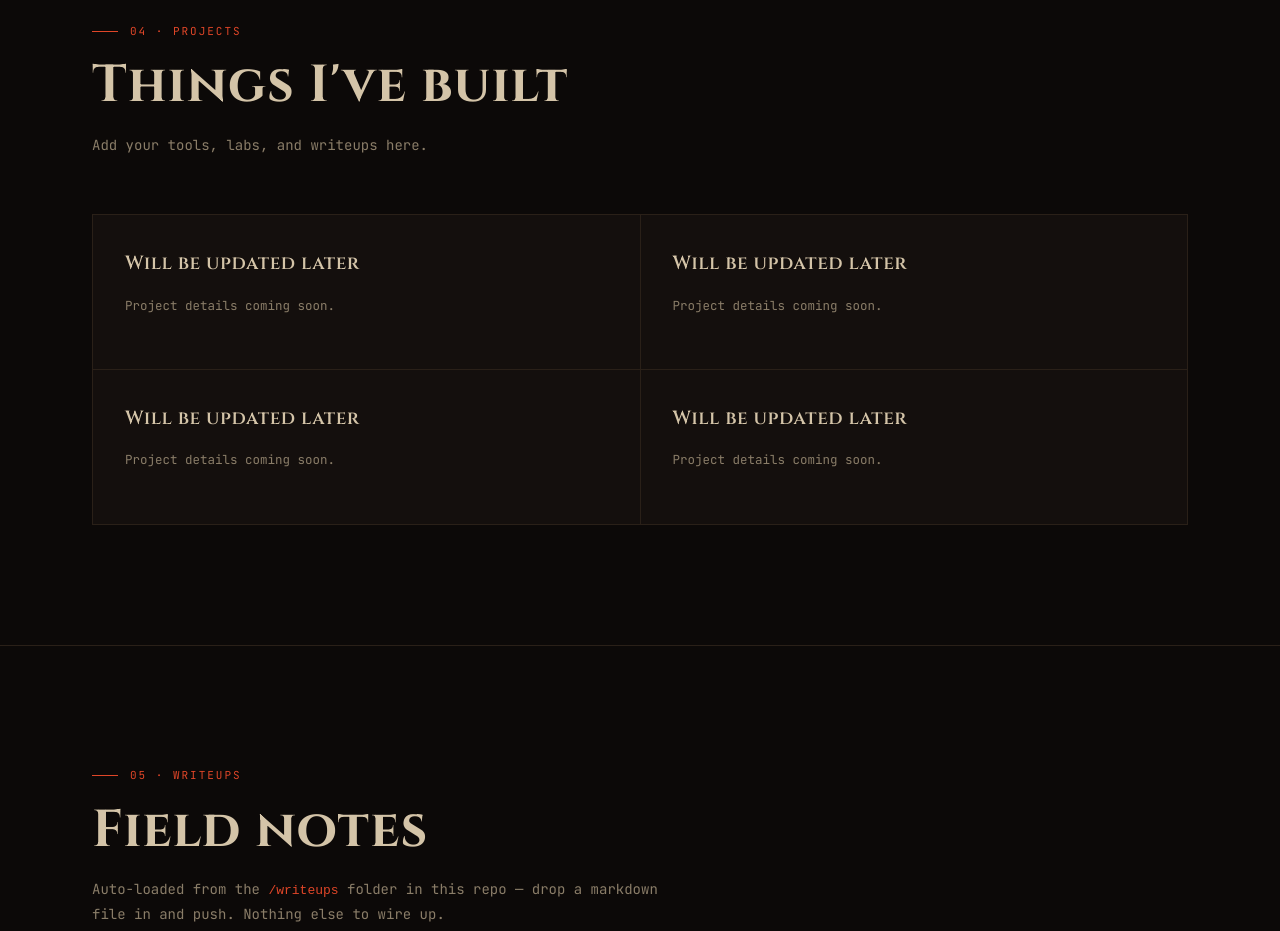
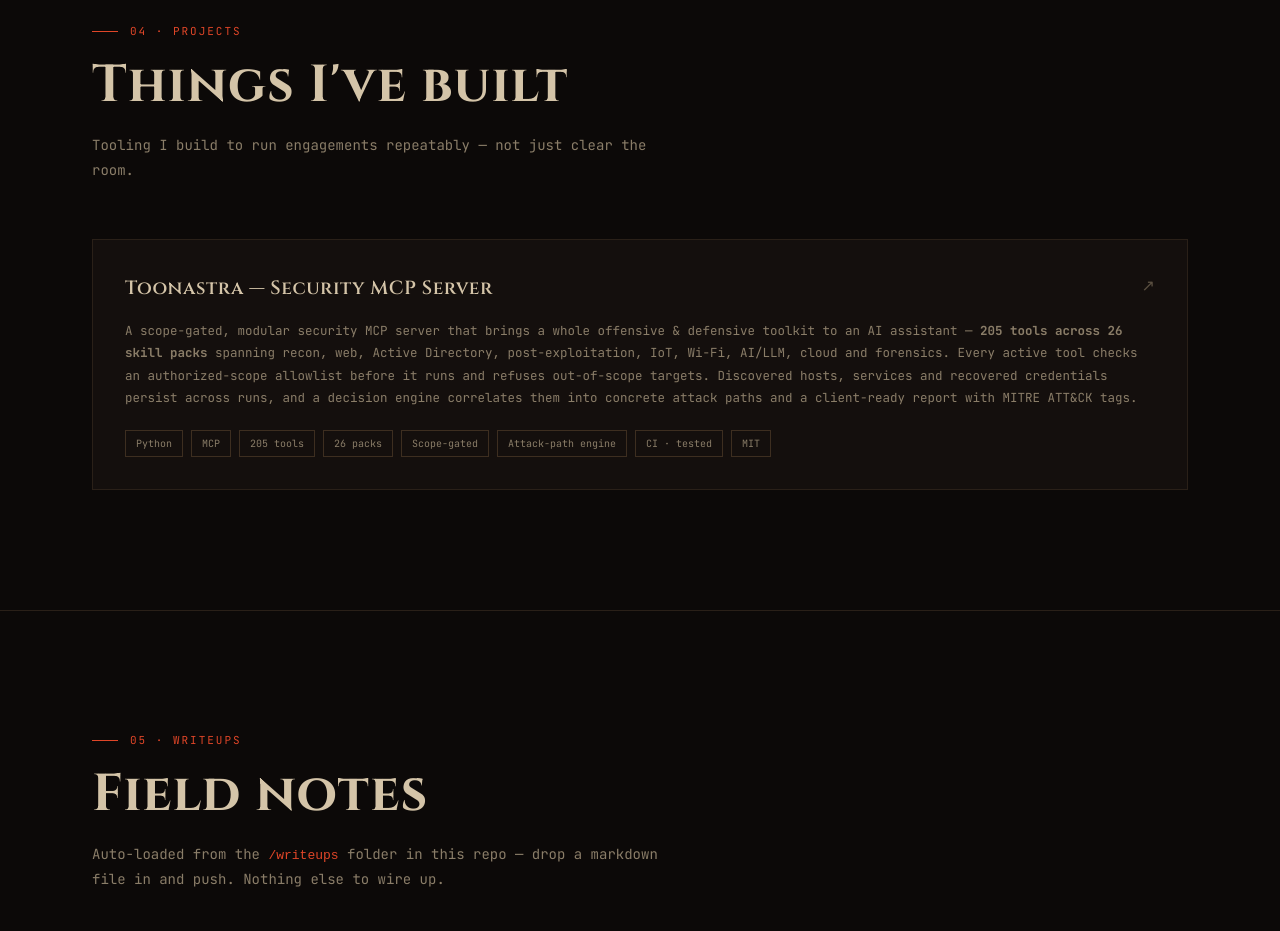
Before and after one commit to Santust/Santust.github.io, a plain HTML site: page index.html in a window 1280 px wide. Shown: the part 4360-5291 px from the top of the page. Drawn offline with Linux system fonts and the light colour scheme; no server answers.

Commit message:
Feature Toonastra in Projects section

```diff
--- a/index.html
+++ b/index.html
@@ -271,12 +271,18 @@
   <div class="wrap">
     <div class="eyebrow reveal">04 · Projects</div>
     <h2 class="section-title reveal">Things I've built</h2>
-    <p class="section-sub reveal">Add your tools, labs, and writeups here.</p>
+    <p class="section-sub reveal">Tooling I build to run engagements repeatably — not just clear the room.</p>
     <div class="proj-grid">
-      <div class="proj-card reveal"><div class="proj-head"><h3>Will be updated later</h3></div><p>Project details coming soon.</p></div>
-      <div class="proj-card reveal"><div class="proj-head"><h3>Will be updated later</h3></div><p>Project details coming soon.</p></div>
-      <div class="proj-card reveal"><div class="proj-head"><h3>Will be updated later</h3></div><p>Project details coming soon.</p></div>
-      <div class="proj-card reveal"><div class="proj-head"><h3>Will be updated later</h3></div><p>Project details coming soon.</p></div>
+      <a class="proj-card reveal" href="https://github.com/Santust/toonastra" target="_blank" rel="noopener" style="grid-column:1/-1;">
+        <div class="proj-head">
+          <h3>Toonastra — Security MCP Server</h3>
+          <span class="proj-arrow">↗</span>
+        </div>
+        <p>A scope-gated, modular security MCP server that brings a whole offensive &amp; defensive toolkit to an AI assistant — <strong>205 tools across 26 skill packs</strong> spanning recon, web, Active Directory, post-exploitation, IoT, Wi-Fi, AI/LLM, cloud and forensics. Every active tool checks an authorized-scope allowlist before it runs and refuses out-of-scope targets. Discovered hosts, services and recovered credentials persist across runs, and a decision engine correlates them into concrete attack paths and a client-ready report with MITRE ATT&amp;CK tags.</p>
+        <div class="proj-tags">
+          <span>Python</span><span>MCP</span><span>205 tools</span><span>26 packs</span><span>Scope-gated</span><span>Attack-path engine</span><span>CI · tested</span><span>MIT</span>
+        </div>
+      </a>
     </div>
   </div>
 </section>
```
